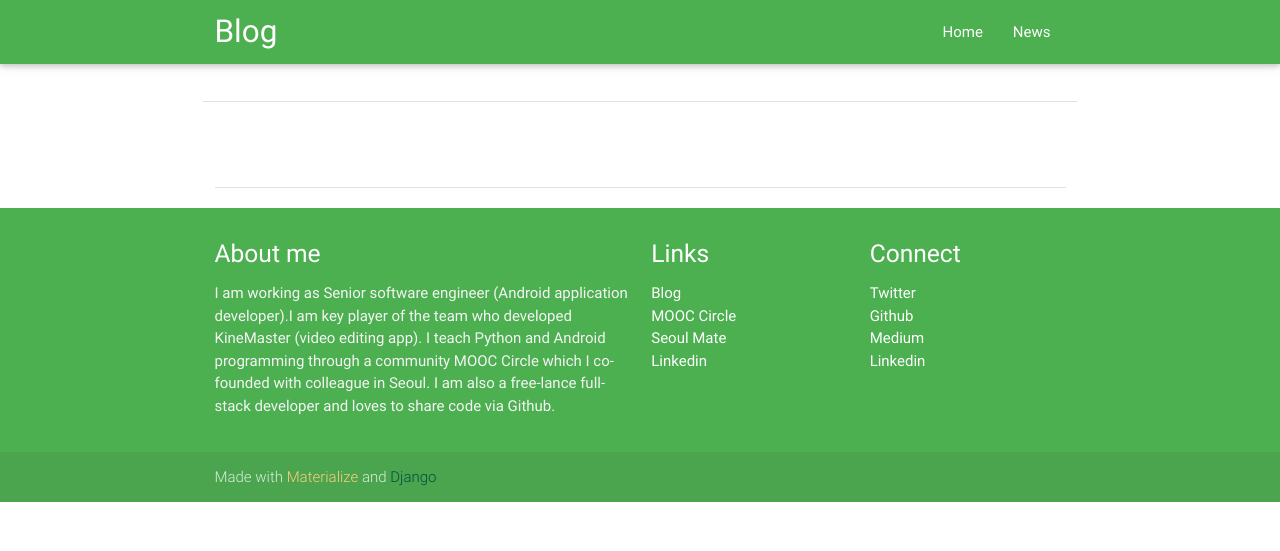
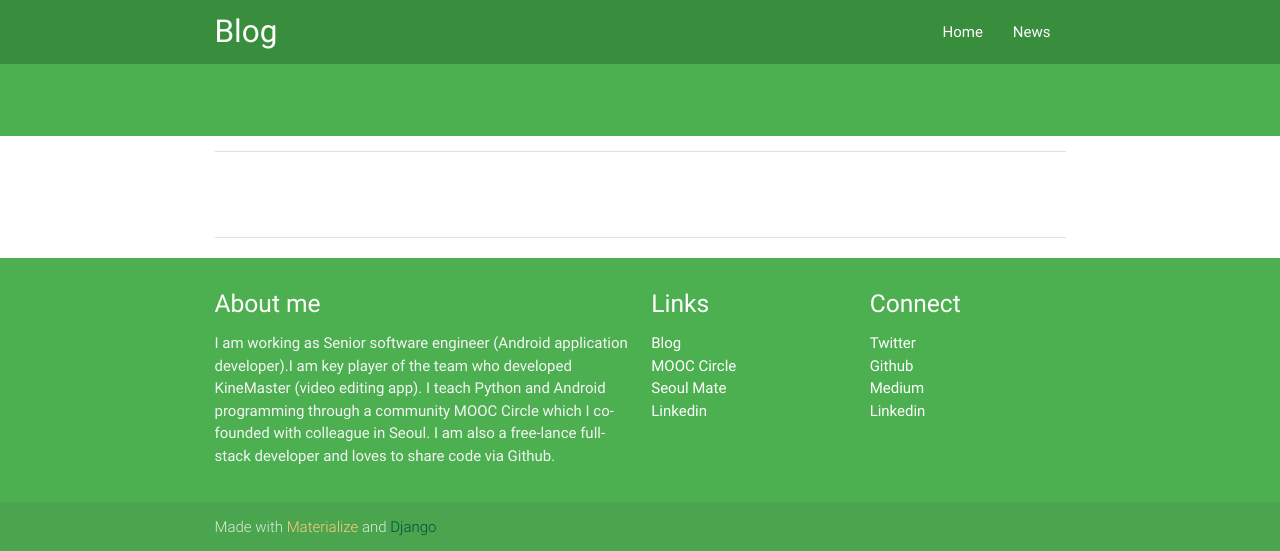
Before and after one commit to hassanabidpk/hassan_portfolio, a Django app: template portfolio/templates/portfolio/singlepost.html in a window 1280 px wide. Shown: the top 551 px of the page. Run offline with Django 3.2, Linux system fonts and the light colour scheme; the template is opened without the code that fills it, so the values that code supplies are empty; some libraries are stand-ins or nearby versions.

Commit message:
add primary and dark colors

```diff
--- a/portfolio/templates/portfolio/singlepost.html
+++ b/portfolio/templates/portfolio/singlepost.html
@@ -48,7 +48,7 @@
    }(document, 'script', 'facebook-jssdk'));
 </script>
 {% endblock js %}
-  <nav class="green" role="navigation">
+  <nav class="green darken-2" role="navigation">
     <div class="nav-wrapper container"><a id="logo-container" href="/blog/latest" class="brand-logo">Blog</a>
       <ul class="right hide-on-med-and-down">
         <li><a href="/">Home</a></li>
@@ -63,13 +63,21 @@
     </div>
   </nav>
   <!-- <div class="parallax-container" id="index-banner"> -->
-    <div class="container">
-      <div class="section">
-        <div class="row">
-          <div class="col s12 m6 l6 offset-m3 offset-l3"></div>
+      <div class="section green">
+        <div class="row center">
+          <div class="col s12 m8 l8 offset-m2 offset-l2">
           <h3>{{ post.post_title }}</h3>
+          <p class="pink-text accent-2">{{ post.post_published|date}}</p>
+          </div>
+        </div>
+      </div>
+      <div class="container">
+        <div class="section">
           <div class="divider"></div>
+          <div class="row">
+          <div class="col s12 m12 l12">
           <h6 style="line-height: 140%;">{{ post.post_content|safe}}</h6>
+          </div>
         </div>
       </div>
       <div class="row">
```
